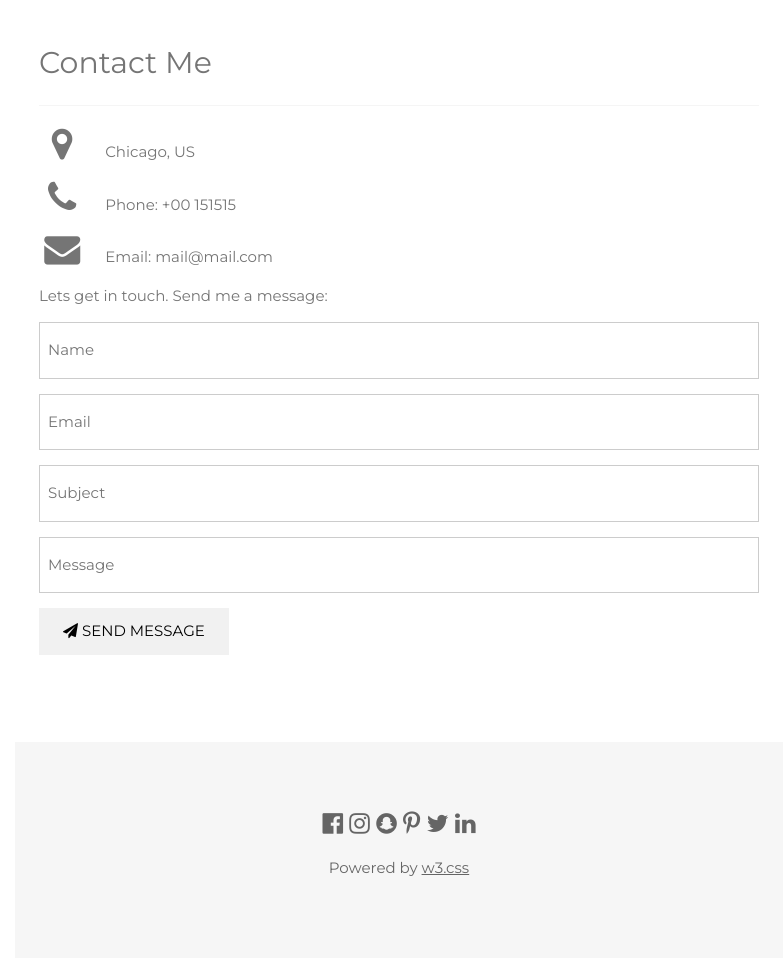
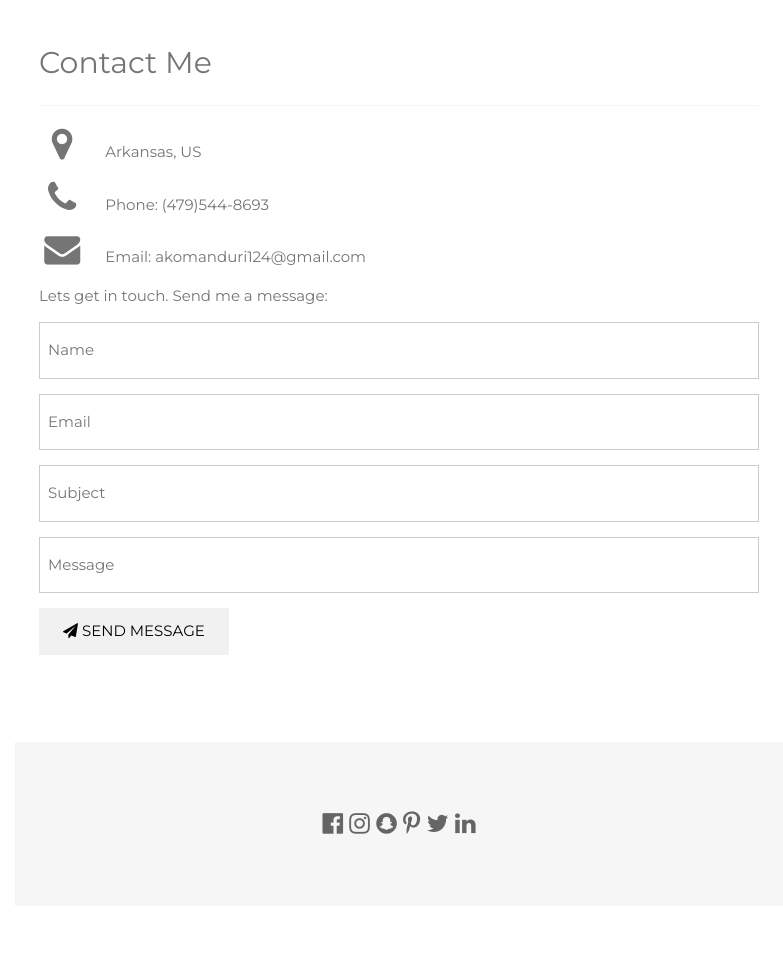
Before and after one commit to reeeeeee-dev/akomand.github.io, a plain HTML site: page index.html in a window 1280 px wide. Shown: the part 1240-2198 px from the top of the page, without its empty margins (497-1280 px from the left). After the commit the page ends 2146 px from the top, so only its background shows below. Drawn offline with nearby package versions, Linux system fonts and the light colour scheme; some packages are replaced by stand-ins of ours.

Commit message:
commit 2

```diff
--- a/index.html
+++ b/index.html
@@ -233,7 +233,7 @@ hr{border:0;border-top:1px solid #eee;margin:20px 0}
 .border-pale-red,.hover-border-pale-red:hover{border-color:#ffe7e7!important}.border-pale-green,.hover-border-pale-green:hover{border-color:#e7ffe7!important}
 .border-pale-yellow,.hover-border-pale-yellow:hover{border-color:#ffffcc!important}.border-pale-blue,.hover-border-pale-blue:hover{border-color:#e7ffff!important}
 </style>
-<title>W3.CSS Template</title>
+<title>aneeshkomanduri.me</title>
 <meta charset="UTF-8">
 <meta name="viewport" content="width=device-width, initial-scale=1">
 
@@ -338,9 +338,9 @@ body, h1,h2,h3,h4,h5,h6 {font-family: "Montserrat", sans-serif}
     <hr class="opacity">
 
     <div class="section">
-      <p><i class="fa fa-map-marker fa-fw xxlarge margin-right"></i> Chicago, US</p>
-      <p><i class="fa fa-phone fa-fw xxlarge margin-right"></i> Phone: +00 151515</p>
-      <p><i class="fa fa-envelope fa-fw xxlarge margin-right"> </i> Email: mail@mail.com</p>
+      <p><i class="fa fa-map-marker fa-fw xxlarge margin-right"></i> Arkansas, US</p>
+      <p><i class="fa fa-phone fa-fw xxlarge margin-right"></i> Phone: (479)544-8693</p>
+      <p><i class="fa fa-envelope fa-fw xxlarge margin-right"> </i> Email: akomanduri124@gmail.com</p>
     </div>
 
      <!-- Google Map -->
@@ -369,7 +369,7 @@ body, h1,h2,h3,h4,h5,h6 {font-family: "Montserrat", sans-serif}
     <i class="fa fa-pinterest-p hover-opacity"></i>
     <i class="fa fa-twitter hover-opacity"></i>
     <i class="fa fa-linkedin hover-opacity"></i>
-    <p class="medium">Powered by <a href="https://www.w3schools.com/w3css/default.asp" target="_blank" class="hover-text-green">w3.css</a></p>
+
   <!-- End footer -->
   </footer>
 
```
